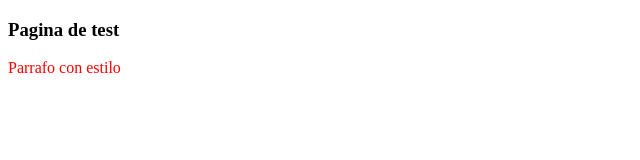
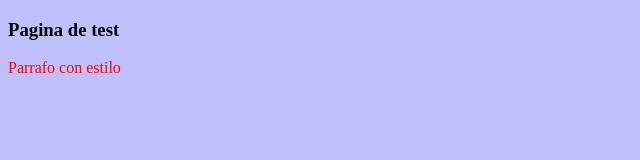
Before and after one commit to alvarovela/byronrdz.github.io, a plain HTML site: page index.html in a window 1280 px wide. Shown: the whole page, without its empty margins (0-640 px from the left). Drawn offline with Linux system fonts and the light colour scheme.

Commit message:
add color to body

```diff
--- a/index.html
+++ b/index.html
@@ -2,6 +2,11 @@
 <html>
 	<head>
 		<link rel="stylesheet" href="estilos.css" />
+		<style>
+			body {
+				background-color: #c0c0ff;
+			}
+		</style>
 	</head>
 	<body>
 		<h3>Pagina de test</h3>
```
